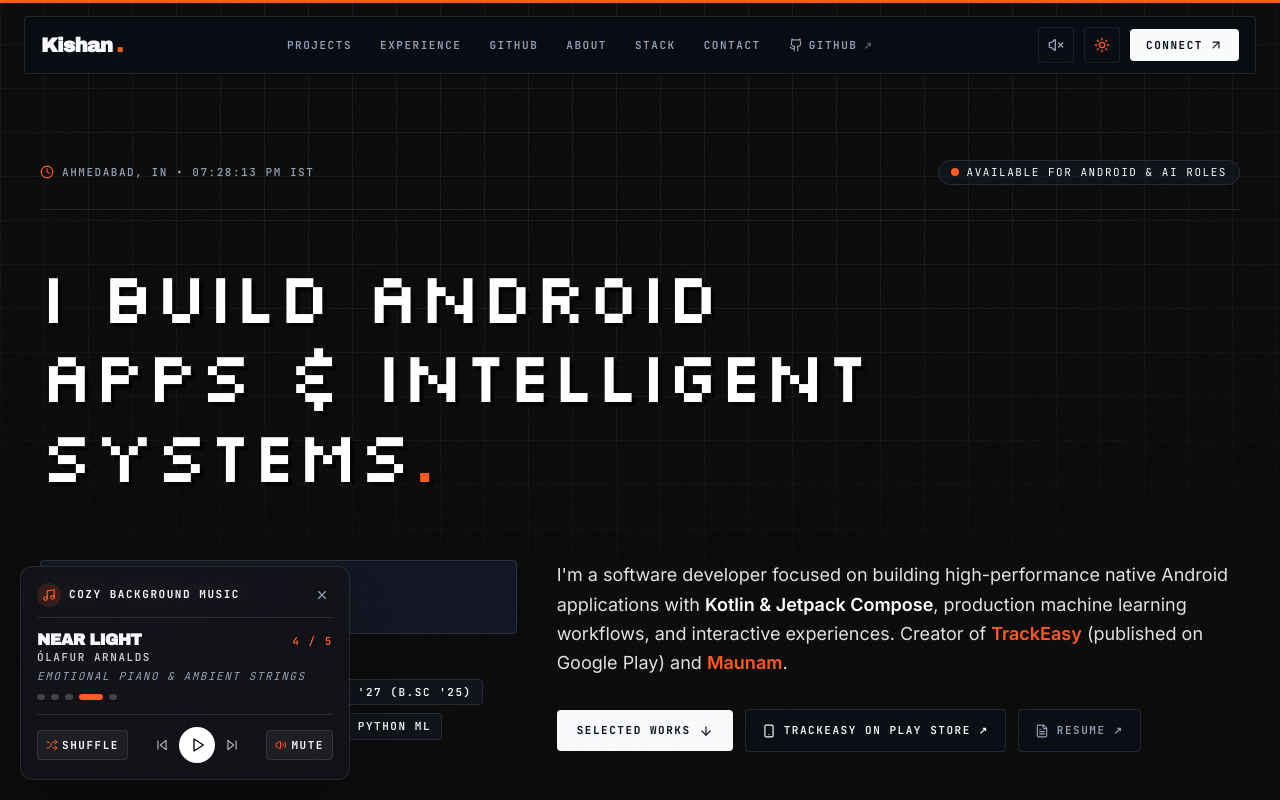
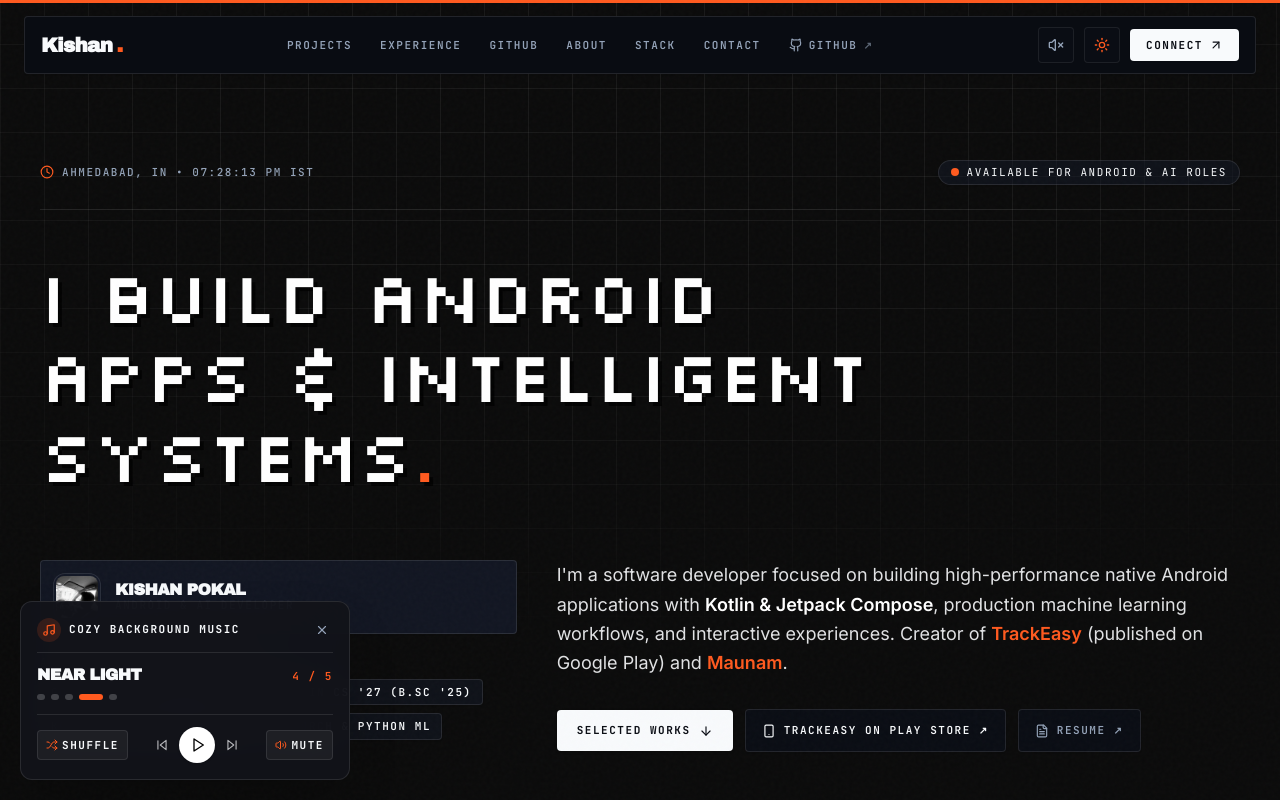
Before and after one commit to kishanpokal/my-portfolio, a React (Vite) app: page /v2 in a window 1280 px wide. Both pictures are taken after a click on the button 44 px from the left and 756 px from the top of the page. Shown: the top 800 px of the page. Built offline with nearby package versions, Linux system fonts and the light colour scheme; a web font is replaced by a local one.

Commit message:
style: display only track title in music player card, removing descriptions and artist clutter

```diff
--- a/src/components/v2/CozyMusicPlayer.jsx
+++ b/src/components/v2/CozyMusicPlayer.jsx
@@ -7,36 +7,26 @@ export const CozyMusicPlayer = () => {
     {
       id: 1,
       title: "Snowfall",
-      artist: "Øneheart & reidenshi",
-      mood: "Dreamy & peaceful ambient",
       src: "/audio/track1-snowfall.mp3",
     },
     {
       id: 2,
       title: "A Walk",
-      artist: "Tycho",
-      mood: "Soft electronic & creative atmosphere",
       src: "/audio/track2-a-walk.mp3",
     },
     {
       id: 3,
       title: "Resonance",
-      artist: "HOME",
-      mood: "Warm synthwave & nostalgic chill",
       src: "/audio/track3-resonance.mp3",
     },
     {
       id: 4,
       title: "Near Light",
-      artist: "Ólafur Arnalds",
-      mood: "Emotional piano & ambient strings",
       src: "/audio/track4-near-light.mp3",
     },
     {
       id: 5,
       title: "Time",
-      artist: "Hans Zimmer",
-      mood: "Cinematic & thoughtful crescendo",
       src: "/audio/track5-time.mp3",
     },
   ];
@@ -307,21 +297,13 @@ export const CozyMusicPlayer = () => {
             {/* Current Track Info */}
             <div className="mt-3.5">
               <div className="flex items-baseline justify-between gap-2">
-                <p className="headline text-base uppercase font-bold text-foreground truncate">
+                <p className="headline text-base uppercase font-bold text-foreground truncate tracking-wide">
                   {currentTrack.title}
                 </p>
                 <span className="label-mono text-[9px] text-[#ff5a1f] shrink-0 font-semibold">
                   {currentTrackIndex + 1} / {tracks.length}
                 </span>
               </div>
-              <p className="label-mono text-[10.5px] font-semibold text-foreground/80 truncate">
-                {currentTrack.artist}
-              </p>
-              {currentTrack.mood && (
-                <p className="label-mono text-[9px] text-muted-foreground mt-0.5 truncate italic">
-                  {currentTrack.mood}
-                </p>
-              )}
 
               {/* 5-track mini progress / selector dots */}
               <div className="flex items-center gap-1.5 mt-2.5">
@@ -335,7 +317,7 @@ export const CozyMusicPlayer = () => {
                         ? "w-6 bg-[#ff5a1f]"
                         : "w-2 bg-black/15 dark:bg-white/20 hover:bg-[#ff5a1f]/60"
                     }`}
-                    title={`${t.title} — ${t.artist}`}
+                    title={t.title}
                     aria-label={`Switch to ${t.title}`}
                   />
                 ))}
```
